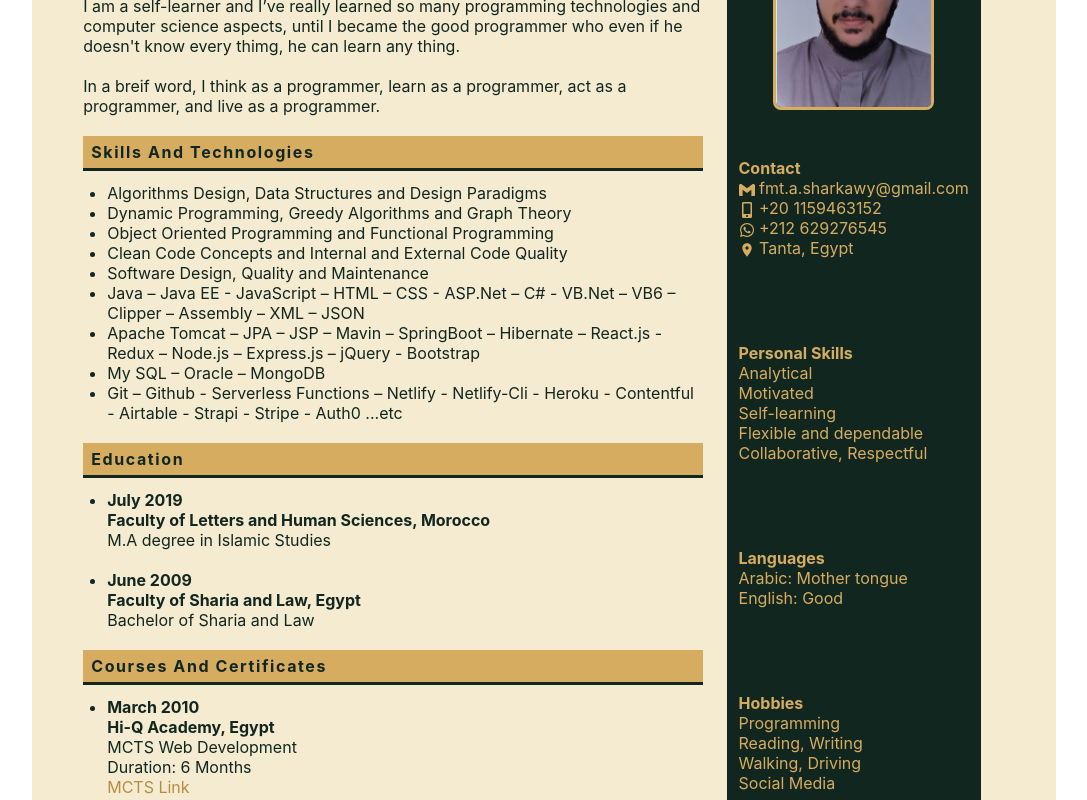
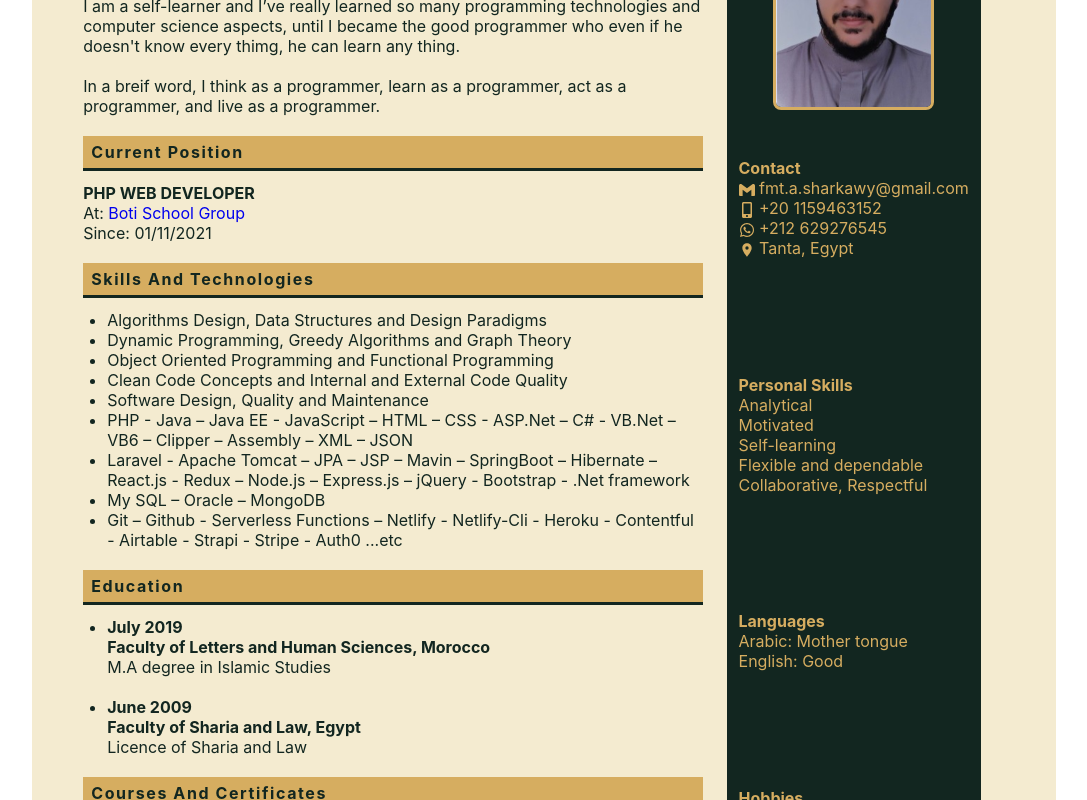
Before and after one commit to Ahmed-AlSharkawy/00-my-react-portfolio, a React (Create React App) app: page /about in a window 1280 px wide. Shown: the part 520-1320 px from the top of the page, without its empty margins (96-1183 px from the left). Built offline with nearby package versions, Linux system fonts and the light colour scheme.

Commit message:
about me added current position and style modification

```diff
--- a/src/Pages/AboutMe.js
+++ b/src/Pages/AboutMe.js
@@ -38,6 +38,18 @@ const AboutMe = () => {
             In a breif word, I think as a programmer, learn as a programmer, act
             as a programmer, and live as a programmer.
           </p>
+
+          <h5>Current Position</h5>
+
+          <p>
+            <strong>PHP WEB DEVELOPER</strong>
+            <br />
+            At: <a href="https://boti.education/" target="_blank" rel="noopener noreferrer">Boti School Group</a>
+            <br />
+            Since: 01/11/2021
+          </p>
+
+
           <h5>Skills and Technologies</h5>
 
           <ul>
@@ -47,12 +59,12 @@ const AboutMe = () => {
             <li>Clean Code Concepts and Internal and External Code Quality</li>
             <li>Software Design, Quality and Maintenance</li>
             <li>
-              Java – Java EE - JavaScript – HTML – CSS - ASP.Net – C# - VB.Net –
+              PHP - Java – Java EE - JavaScript – HTML – CSS - ASP.Net – C# - VB.Net –
               VB6 – Clipper – Assembly – XML – JSON
             </li>
             <li>
-              Apache Tomcat – JPA – JSP – Mavin – SpringBoot – Hibernate –
-              React.js - Redux – Node.js – Express.js – jQuery - Bootstrap
+              Laravel - Apache Tomcat – JPA – JSP – Mavin – SpringBoot – Hibernate –
+              React.js - Redux – Node.js – Express.js – jQuery - Bootstrap - .Net framework
             </li>
             <li>My SQL – Oracle – MongoDB</li>
             <li>
@@ -60,6 +72,7 @@ const AboutMe = () => {
               Heroku - Contentful - Airtable - Strapi - Stripe - Auth0 ...etc
             </li>
           </ul>
+
           <h5>Education</h5>
 
           <ul>
@@ -74,7 +87,7 @@ const AboutMe = () => {
               <br />
               Faculty of Sharia and Law, Egypt
             </li>
-            <p>Bachelor of Sharia and Law</p>
+            <p>Licence of Sharia and Law</p>
           </ul>
           <h5>Courses and Certificates</h5>
 
--- a/src/index.css
+++ b/src/index.css
@@ -614,7 +614,7 @@ p {
     display: block;
   }
 }
-@media (max-width: 600px) {
+@media (max-width: 700px) {
   .small-device {
     display: block;
   }
@@ -632,7 +632,7 @@ p {
   line-height: 1.25;
 }
 
-@media (min-width: 600px) {
+@media (min-width: 700px) {
   .cv-container {
     grid-template-columns: 1fr, 1fr, 1fr;
     grid-template-areas: 'technical-container technical-container personal-container';
```
